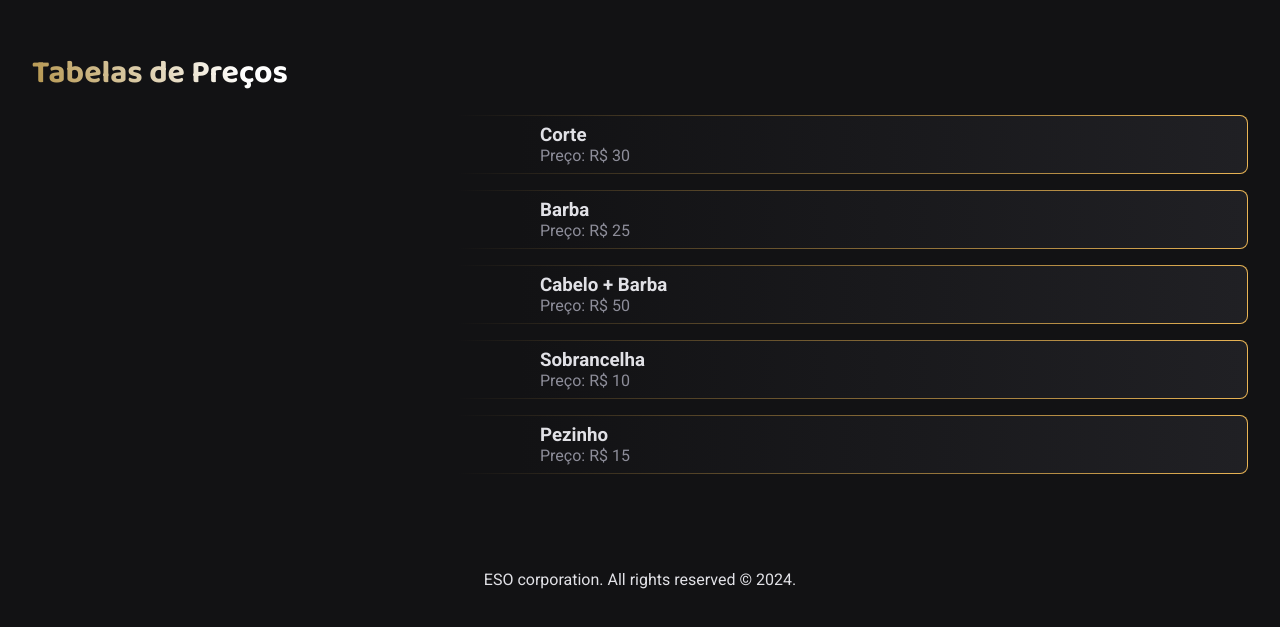
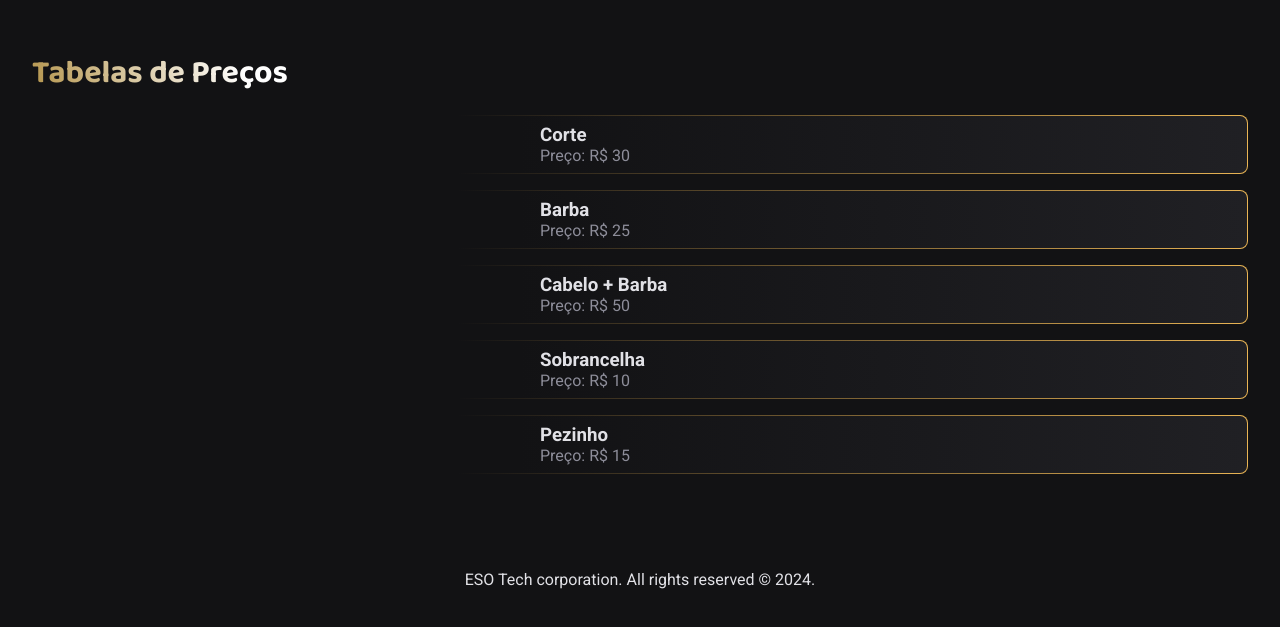
Before and after one commit to devliov/barbearia-do-iamao, a React (Vite) app: page / in a window 1280 px wide. Shown: the part 3165-3792 px from the top of the page. Built offline with nearby package versions, Linux system fonts and the light colour scheme.

Commit message:
reafctor: copywrite

```diff
--- a/src/pages/skills/index.tsx
+++ b/src/pages/skills/index.tsx
@@ -14,7 +14,7 @@ export function Skills() {
         </SkillBox>
       ))}
       <FooterConteiner>
-        ESO corporation. All rights reserved © 2024.
+        ESO Tech corporation. All rights reserved © 2024.
       </FooterConteiner>
     </SkillContainer>
   );
```
